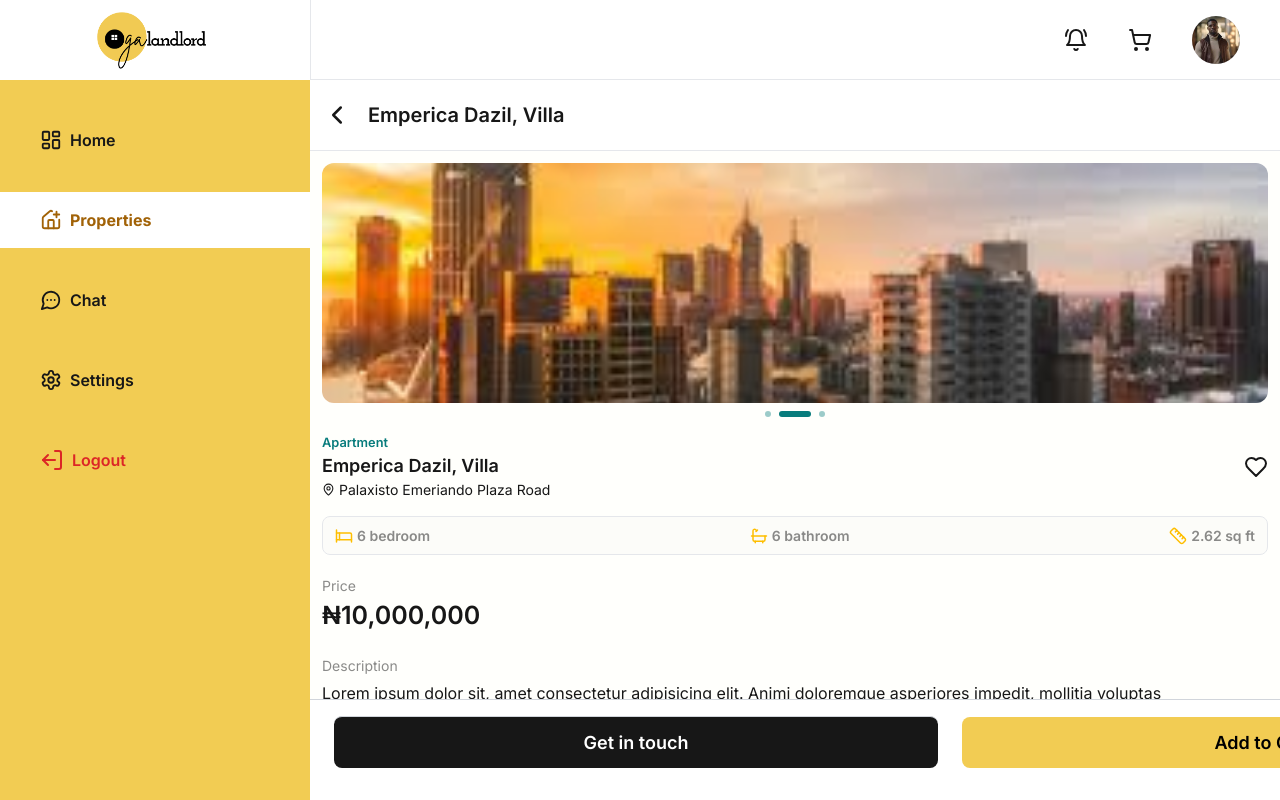
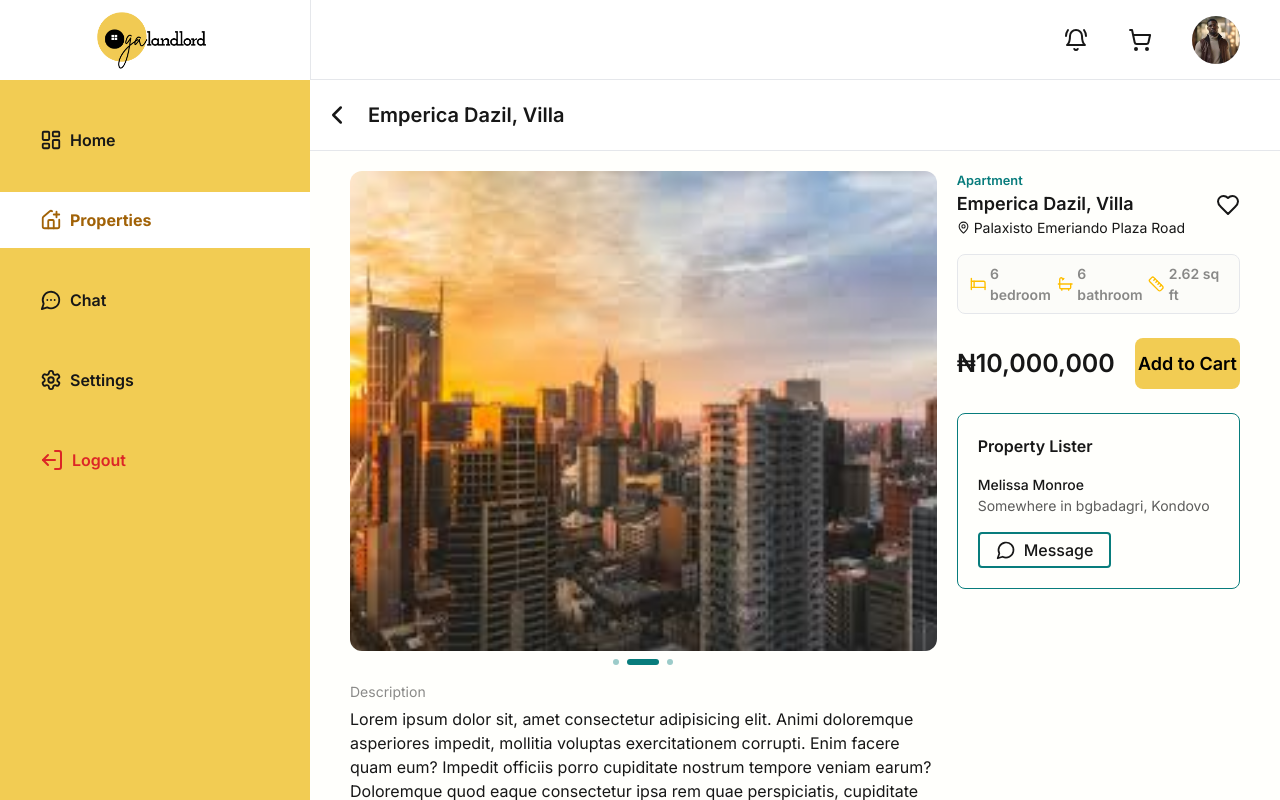
Before and after one commit to dev-enthusias/text-landlord, a Next.js app: page /dashboard/properties/1 in a window 1280 px wide. Built offline with nearby package versions, Linux system fonts and the light colour scheme.

Commit message:
feature: make property details page responsive

```diff
--- a/src/app/dashboard/client-component.tsx
+++ b/src/app/dashboard/client-component.tsx
@@ -22,7 +22,7 @@ export function WalletOverview() {
             {isVisible ? <EyeIcon size={14} /> : <EyeOffIcon size={14} />}
           </button>
         </div>
-        <p className="text-xl lg:text-3xl font-semibold">
+        <p className="text-xl font-semibold lg:text-3xl">
           {isVisible ? "₦10,000,000" : "****"}
         </p>
       </div>
@@ -75,7 +75,7 @@ const ImageSlider = () => {
   return (
     <>
       <div
-        className="relative mx-auto flex h-[30vh] w-full items-center justify-center"
+        className="relative mx-auto flex h-[30vh] w-full items-center justify-center lg:h-[60vh]"
         {...handlers} // Attach swipe handlers
       >
         <button
--- a/src/app/dashboard/modals/filter-modal.tsx
+++ b/src/app/dashboard/modals/filter-modal.tsx
@@ -35,9 +35,9 @@ export default function FilterModal() {
               Filters
             </h2>
 
-            <section className="space-y-4 px-5 pb-6">
+            <section className="space-y-8 px-5 pb-6 lg:space-y-12">
               <div>
-                <h3 className="mb-2 font-semibold">Bed Rooms</h3>
+                <h3 className="mb-2 font-semibold lg:font-medium">Bed Rooms</h3>
                 <ul className="flex gap-x-4">
                   {Array(5)
                     .fill("")
@@ -53,7 +53,9 @@ export default function FilterModal() {
               </div>
 
               <div>
-                <h3 className="mb-2 font-semibold">Bath Rooms</h3>
+                <h3 className="mb-2 font-semibold lg:font-medium">
+                  Bath Rooms
+                </h3>
                 <ul className="flex gap-x-4">
                   {Array(5)
                     .fill("")
@@ -69,7 +71,7 @@ export default function FilterModal() {
               </div>
 
               <div>
-                <h3 className="mb- font-semibold">Price</h3>
+                <h3 className="mb- font-semibold lg:font-medium">Price</h3>
                 <PriceRangeSlider />
               </div>
 
--- a/src/app/dashboard/properties/[propertyId]/_page.tsx
+++ b/src/app/dashboard/properties/[propertyId]/_page.tsx
@@ -1,9 +1,18 @@
 "use client";
 
 import PrevPageButton from "@/components/general/prev-page";
-import { BathIcon, BedIcon, HeartIcon, MapPin, RulerIcon } from "lucide-react";
+import {
+  BathIcon,
+  BedIcon,
+  HeartIcon,
+  MapPin,
+  MessageCircleIcon,
+  RulerIcon,
+} from "lucide-react";
 import ImageSlider from "../../client-component";
 import { useSearchParams } from "next/navigation";
+import { routes } from "@/constants/routes";
+import Link from "next/link";
 
 export default function PropertyDetails() {
   const searchParam = useSearchParams();
@@ -11,16 +20,18 @@ export default function PropertyDetails() {
 
   return (
     <>
-      <section className="sticky top-0 z-50 flex w-full items-center justify-between border-b border-gray-200 bg-white px-3 py-5">
+      <section className="sticky top-0 z-50 flex w-full items-center justify-between border-b border-gray-200 bg-white px-3 py-5 lg:top-20">
         <div className="flex gap-x-4">
           <PrevPageButton />
           <h1 className="text-xl font-semibold">Emperica Dazil, Villa</h1>
         </div>
       </section>
 
-      <main className="p-3 pb-28">
+      <main className="gap-x-5 p-3 pb-28 lg:grid lg:grid-cols-3 lg:px-10 lg:pt-5">
+        <div className="lg:col-span-2">
           <ImageSlider />
 
+          <div className="lg:hidden">
             <section className="mb-4 flex items-center justify-between pt-4">
               <div>
                 <p className="text-sm font-semibold text-accent">Apartment</p>
@@ -48,11 +59,14 @@ export default function PropertyDetails() {
             </ul>
 
             <div className="mb-6">
-          <h3 className="mb-1 text-[14px] leading-none opacity-50">Price</h3>
+              <h3 className="mb-1 text-[14px] leading-none opacity-50">
+                Price
+              </h3>
               <p className="text-2xl font-semibold">₦10,000,000</p>
             </div>
+          </div>
 
-        <section>
+          <section className="lg:mt-5">
             <h3 className="mb-2 text-[14px] leading-none opacity-50">
               Description
             </h3>
@@ -60,15 +74,68 @@ export default function PropertyDetails() {
               Lorem ipsum dolor sit, amet consectetur adipisicing elit. Animi
               doloremque asperiores impedit, mollitia voluptas exercitationem
               corrupti. Enim facere quam eum? Impedit officiis porro cupiditate
-            nostrum tempore veniam earum? Doloremque quod eaque consectetur ipsa
-            rem quae perspiciatis, cupiditate necessitatibus, vero ex vel
+              nostrum tempore veniam earum? Doloremque quod eaque consectetur
+              ipsa rem quae perspiciatis, cupiditate necessitatibus, vero ex vel
               accusamus veritatis deserunt atque officiis voluptates eligendi
               ratione autem!
             </p>
           </section>
+        </div>
+        <div className="hidden lg:block">
+          <section className="mb-4 flex items-center justify-between">
+            <div>
+              <p className="text-sm font-semibold text-accent">Apartment</p>
+              <h2 className="text-lg font-semibold">Emperica Dazil, Villa</h2>
+              <p className="flex items-center gap-x-1 text-[14px]">
+                <MapPin size={13} /> Palaxisto Emeriando Plaza Road
+              </p>
+            </div>
+            <HeartIcon />
+          </section>
+
+          <ul className="mb-6 mt-4 flex items-center justify-between rounded-lg border border-gray-200 bg-black/[1%] px-3 py-2">
+            <li className="flex items-center gap-x-1 text-[14px] font-semibold">
+              <BedIcon className="text-primary-dark" size={18} />
+              <span className="opacity-50">6 bedroom</span>
+            </li>
+            <li className="flex items-center gap-x-1 text-[14px] font-semibold">
+              <BathIcon className="text-primary-dark" size={18} />
+              <span className="opacity-50">6 bathroom</span>
+            </li>
+            <li className="flex items-center gap-x-1 text-[14px] font-semibold">
+              <RulerIcon className="text-primary-dark" size={18} />
+              <span className="opacity-50">2.62 sq ft</span>
+            </li>
+          </ul>
+
+          <div className="mb-6 flex items-center gap-x-5">
+            <div>
+              <p className="text-2xl font-semibold">₦10,000,000</p>
+            </div>
+            <button className="w-full rounded-lg bg-primary py-3 text-lg font-semibold text-black">
+              {propertyStatus === "rent" ? "Pay Rent" : "Add to Cart"}
+            </button>
+          </div>
+
+          <div className="rounded-lg border border-accent p-5">
+            <h3 className="mb-4 font-semibold">Property Lister</h3>
+
+            <p className="text-[14px] font-medium">Melissa Monroe</p>
+            <p className="mb-4 text-[14px] opacity-70">
+              Somewhere in bgbadagri, Kondovo
+            </p>
+
+            <Link
+              href={routes.DASHBOARDCHAT}
+              className="flex w-fit items-center gap-x-2 rounded border-2 border-accent px-4 py-1 font-medium"
+            >
+              <MessageCircleIcon size={20} /> Message
+            </Link>
+          </div>
+        </div>
       </main>
 
-      <footer className="fixed bottom-0 flex w-full items-center justify-between space-x-6 border-t border-t-gray-300 bg-white px-6 pb-8 pt-4">
+      <footer className="fixed bottom-0 flex w-full items-center justify-between space-x-6 border-t border-t-gray-300 bg-white px-6 pb-8 pt-4 lg:hidden">
         <button className="w-full rounded-lg border-t border-gray-300 bg-foreground py-3 text-lg font-semibold text-white">
           Get in touch
         </button>
```
Lines whose indentation alone changed are shown as unchanged.
